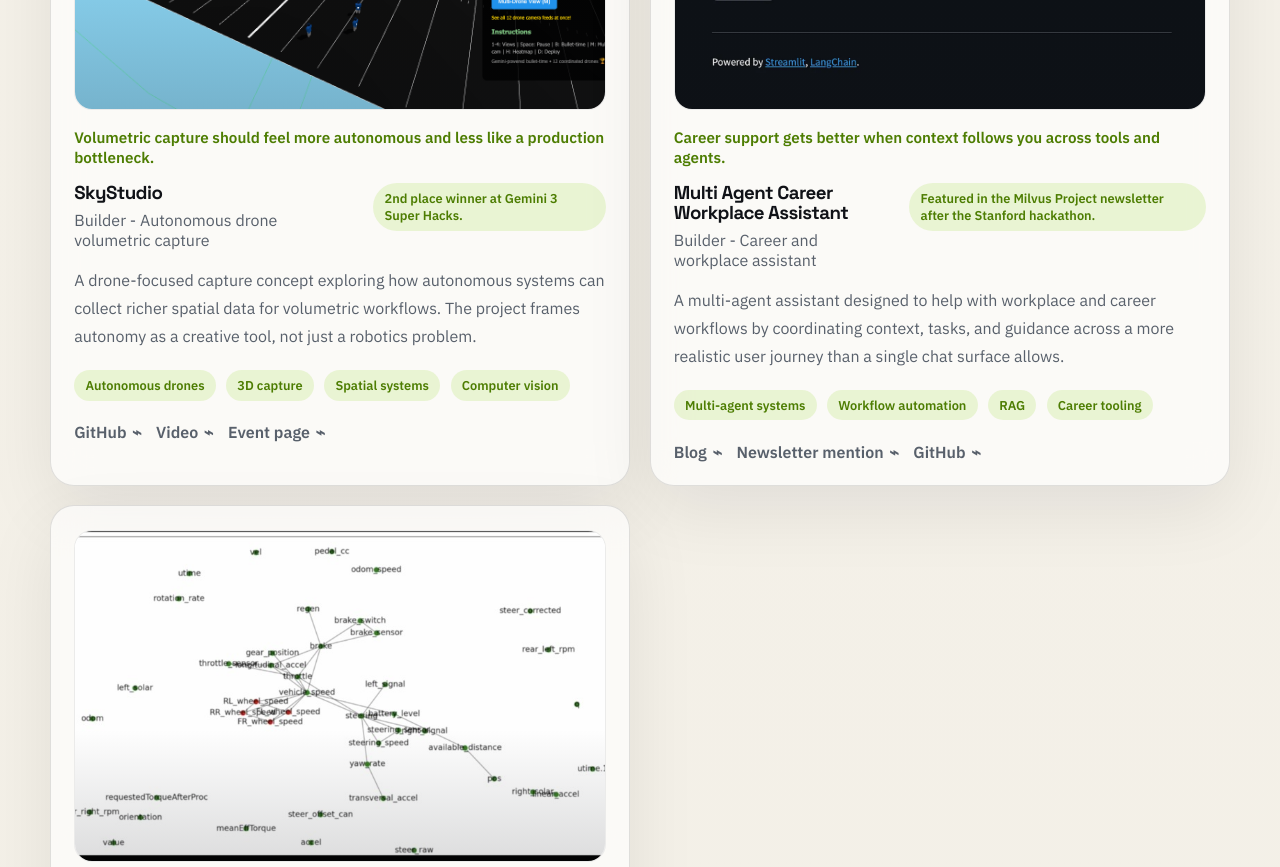
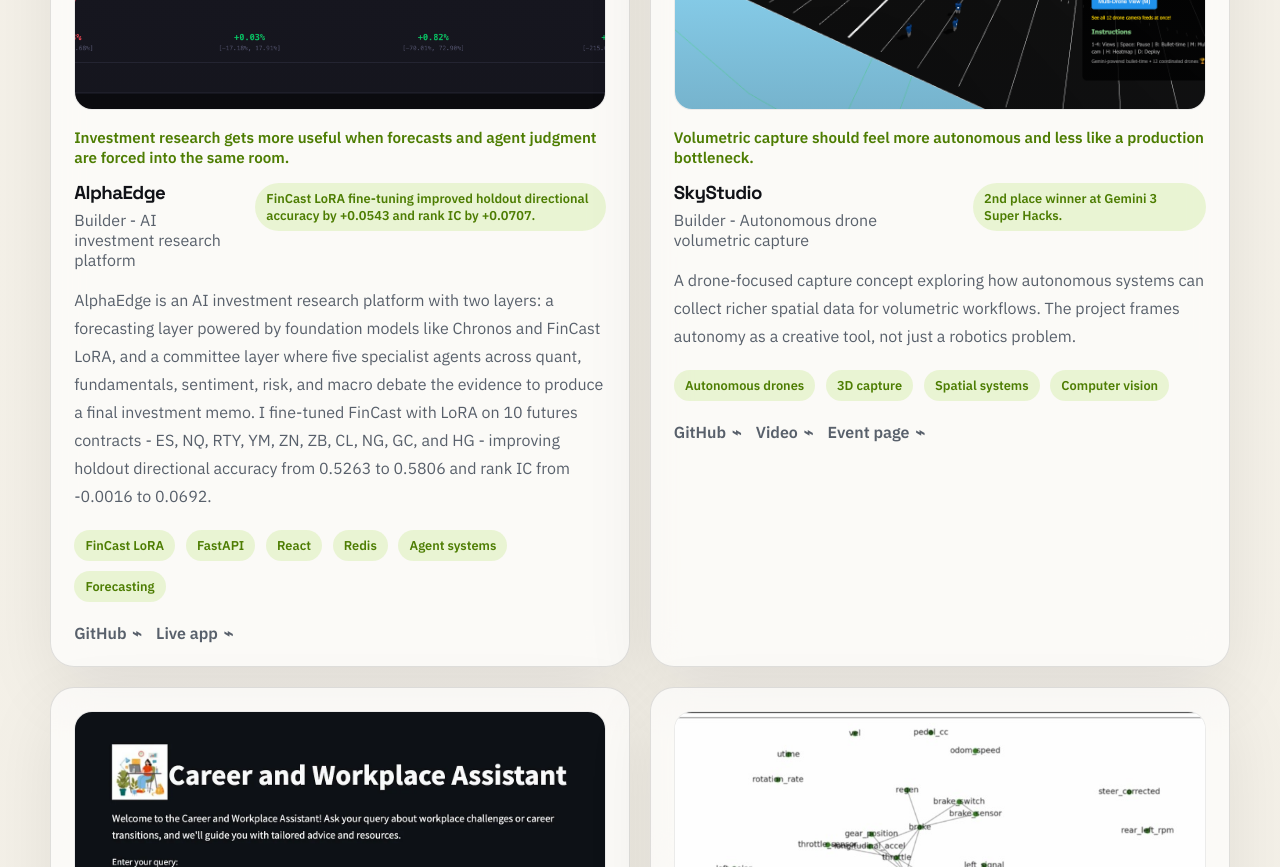
Before and after one commit to mrunmayee17/mrunmayee17.github.io, a React (Vite) app: page / in a window 1280 px wide. Shown: the part 4680-5547 px from the top of the page. Built offline with nearby package versions, Linux system fonts and the light colour scheme.

Commit message:
Add AlphaEdge project details and image

```diff
--- a/src/data/portfolio.ts
+++ b/src/data/portfolio.ts
@@ -171,6 +171,22 @@ export const projects: ProjectItem[] = [
     links: [
       { label: "GitHub", url: "https://github.com/mrunmayee17/growthLabs", kind: "github" },
       { label: "Devpost", url: "https://devpost.com/software/growth-labs?ref_content=my-projects-tab&ref_feature=my_projects", kind: "devpost" },
+    ],
+    featured: true,
+  },
+  {
+    hook: "Investment research gets more useful when forecasts and agent judgment are forced into the same room.",
+    title: "AlphaEdge",
+    role: "Builder - AI investment research platform",
+    summary:
+      "AlphaEdge is an AI investment research platform with two layers: a forecasting layer powered by foundation models like Chronos and FinCast LoRA, and a committee layer where five specialist agents across quant, fundamentals, sentiment, risk, and macro debate the evidence to produce a final investment memo. I fine-tuned FinCast with LoRA on 10 futures contracts - ES, NQ, RTY, YM, ZN, ZB, CL, NG, GC, and HG - improving holdout directional accuracy from 0.5263 to 0.5806 and rank IC from -0.0016 to 0.0692.",
+    highlight: "FinCast LoRA fine-tuning improved holdout directional accuracy by +0.0543 and rank IC by +0.0707.",
+    tech: ["FinCast LoRA", "FastAPI", "React", "Redis", "Agent systems", "Forecasting"],
+    image: "/project-images/alphaedge-dashboard.png",
+    imageAlt: "AlphaEdge dashboard showing alpha forecast results.",
+    links: [
+      { label: "GitHub", url: "https://github.com/mrunmayee17/AlphaEdge", kind: "github" },
+      { label: "Live app", url: "https://alpha-edge-iota.vercel.app", kind: "website" },
     ],
     featured: true,
   },
```
Also changed, not shown: public/project-images/alphaedge-dashboard.png (added).
